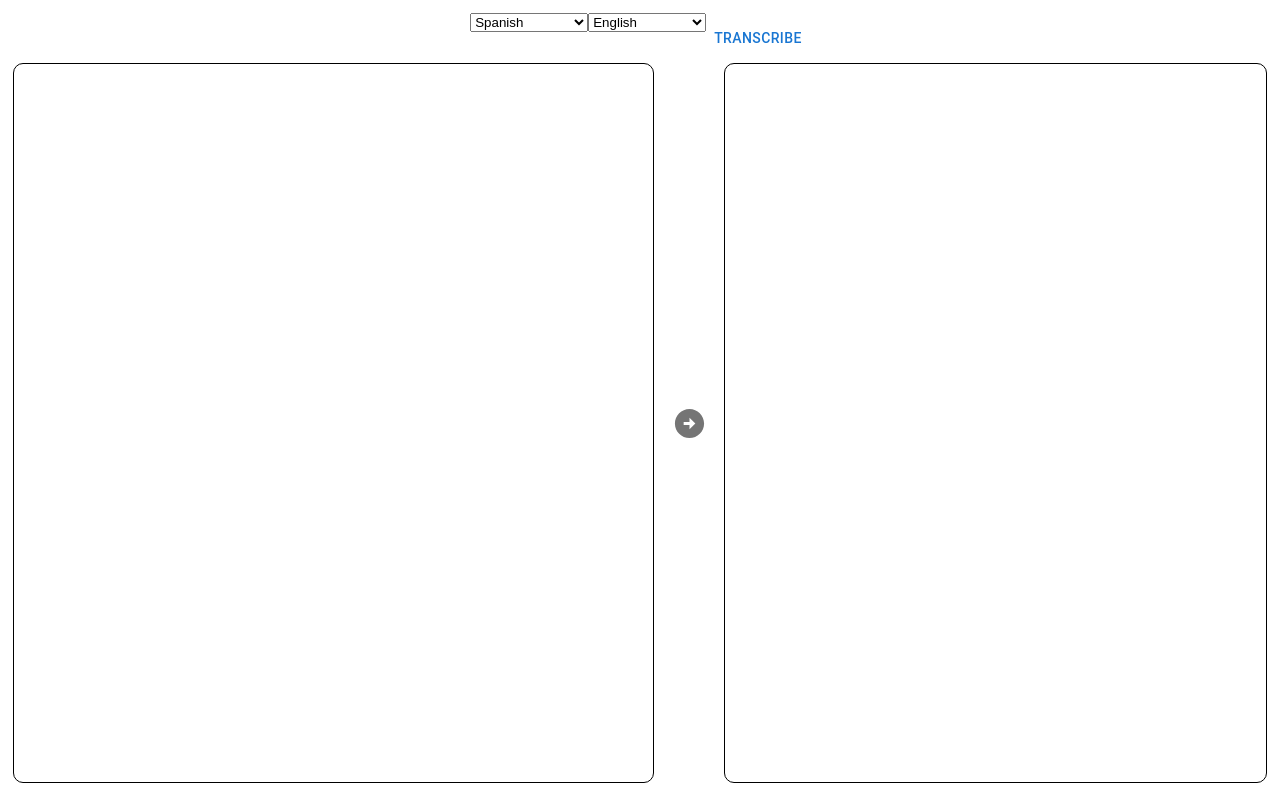
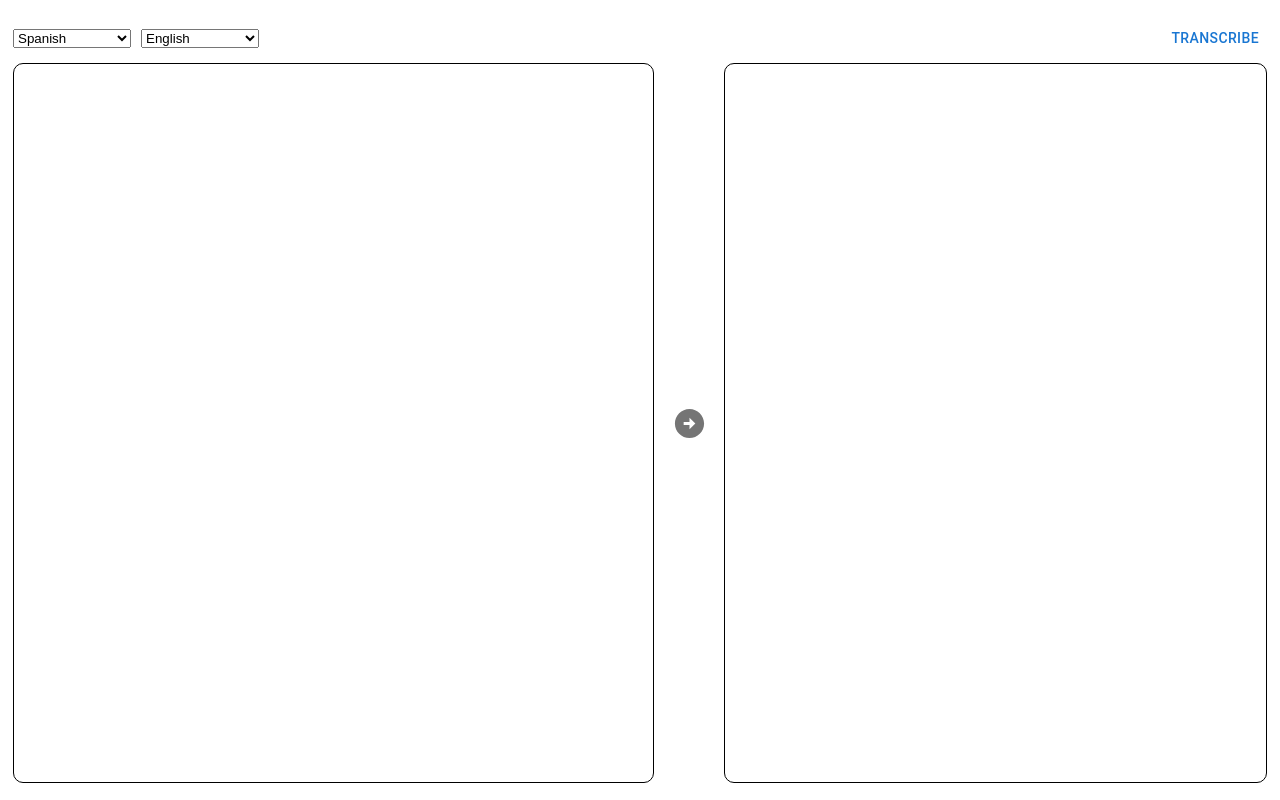
Before and after one commit to jojeyh/tongues, a React (Vite) app: page / in a window 1280 px wide. Built offline with nearby package versions, Linux system fonts and the light colour scheme.

Commit message:
Style header controls

```diff
--- a/src/App.css
+++ b/src/App.css
@@ -46,7 +46,9 @@
     grid-area: controls;
     display: flex;
     flex: 1;
+    gap: 10px;
     justify-content: center;
+    align-items: center;
 }
 
 .translation {
--- a/src/App.tsx
+++ b/src/App.tsx
@@ -113,10 +113,12 @@
             <div className='controls'>
                 <Dropdown language={sourceLang} changeLanguage={setSourceLang} />
                 <Dropdown language={targetLang} changeLanguage={setTargetLang} />
-                { isTranscribing ?
-                    <Button onClick={stopTranscription}>Stop</Button> :
-                    <Button onClick={startTranscribe}>Transcribe</Button>
-                }
+                <div style={{marginLeft: 'auto'}}>
+                    { isTranscribing ?
+                        <Button onClick={stopTranscription}>Stop</Button> :
+                        <Button onClick={startTranscribe}>Transcribe</Button>
+                    }
+                </div>
             </div>
             <div className='left'>
                 {words.map((word, index) => (
--- a/src/Dropdown.tsx
+++ b/src/Dropdown.tsx
@@ -3,6 +3,7 @@
     changeLanguage: any;
 }
 
+// Generated by GPT-4o
 function Dropdown(props: DropdownProps) {
     // Example options for the dropdown
     const options = [
@@ -17,7 +18,6 @@
 
     return (
         <div>
-            {/* Step 2 & 3: Create and populate the dropdown list */}
             <select value={props.language} onChange={props.changeLanguage}>
                 <option value="">Select an option</option>
                 {options.map((option, index) => (
```
Also changed, not shown: 1 other file (tests, documents, lock files or other folders).
